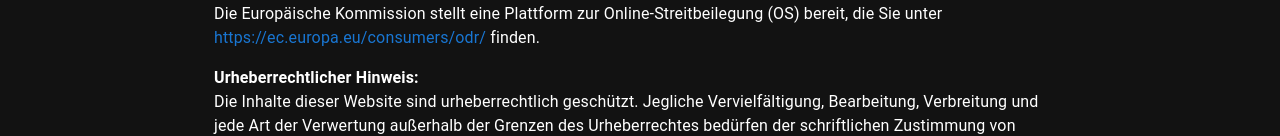
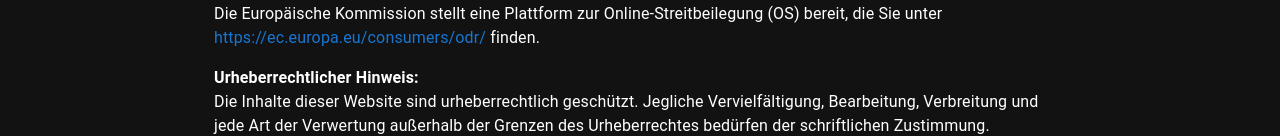
Before and after one commit to moritxius-matsuda/matsuda-bela, a Next.js app: page /impressum in a window 1280 px wide. Shown: the part 664-800 px from the top of the page. Built offline with nearby package versions, Linux system fonts and the light colour scheme; no server answers.

Commit message:
Update page.tsx

```diff
--- a/app/impressum/page.tsx
+++ b/app/impressum/page.tsx
@@ -39,7 +39,7 @@ export default function ImpressumPage() {
         </Typography>
         <Typography variant="body1" paragraph>
           <strong>Urheberrechtlicher Hinweis:</strong><br />
-          Die Inhalte dieser Website sind urheberrechtlich geschützt. Jegliche Vervielfältigung, Bearbeitung, Verbreitung und jede Art der Verwertung außerhalb der Grenzen des Urheberrechtes bedürfen der schriftlichen Zustimmung von Matsuda Béla.
+          Die Inhalte dieser Website sind urheberrechtlich geschützt. Jegliche Vervielfältigung, Bearbeitung, Verbreitung und jede Art der Verwertung außerhalb der Grenzen des Urheberrechtes bedürfen der schriftlichen Zustimmung.
         </Typography>
         <Typography variant="body1" paragraph>
           <strong>Haftungsausschluss:</strong><br />
```
